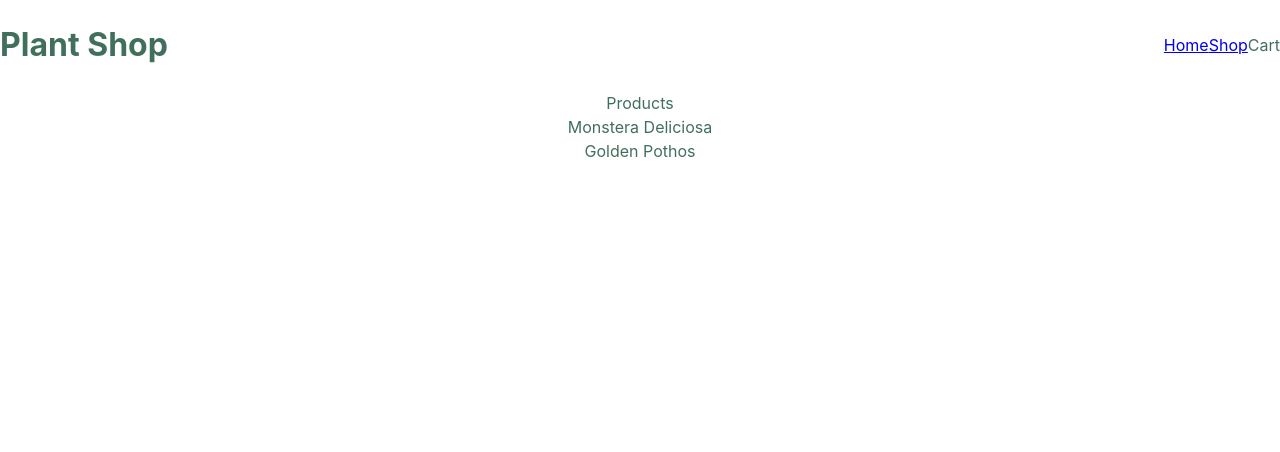
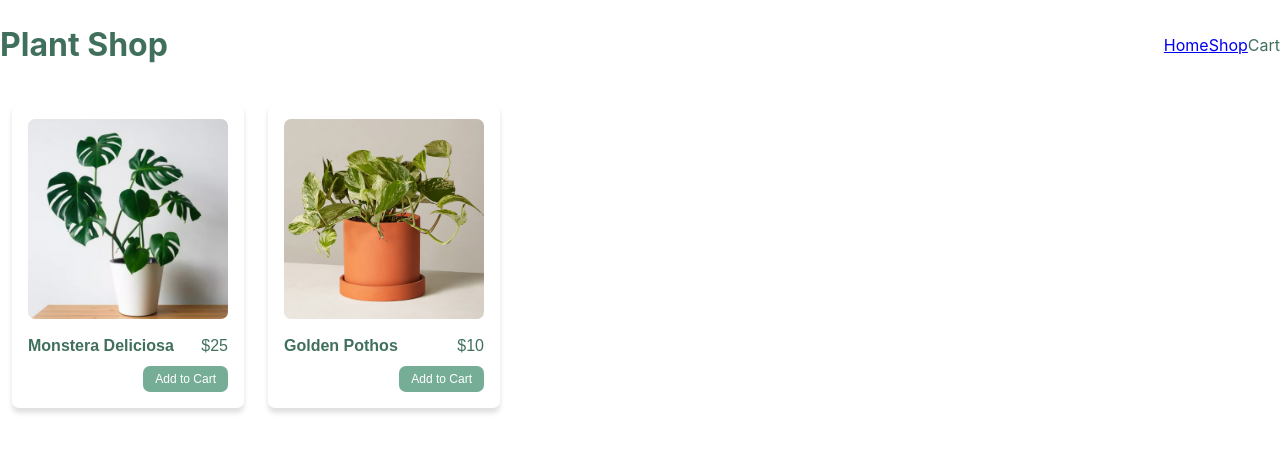
Before and after one commit to crolfs47/odin-react-shopping-cart, a React (Vite) app: page /products in a window 1280 px wide. Shown: the top 452 px of the page. Built offline with nearby package versions, Linux system fonts and the light colour scheme.

Commit message:
Create product cards, add styling

```diff
--- a/src/App.css
+++ b/src/App.css
@@ -1,5 +1,4 @@
 #root {
   max-width: 1280px;
   margin: 0 auto;
-  text-align: center;
 }
--- a/src/components/Product.jsx
+++ b/src/components/Product.jsx
@@ -1,12 +1,20 @@
 import "../styles/Product.css";
 
-const Product = ({item}) => {
-
+const Product = ({ item }) => {
   return (
     <>
-      <div>{item.name}</div>
+      <div className="product-card">
+        <img src={item.image} alt="" />
+        <div className="product-info-div">
+          <h4>{item.name}</h4>
+          <span>${item.price}</span>
+        </div>
+        <div className="product-button-div">
+          <button>Add to Cart</button>
+        </div>
+      </div>
     </>
-  )
-}
+  );
+};
 
 export default Product;
--- a/src/components/Products.jsx
+++ b/src/components/Products.jsx
@@ -7,8 +7,7 @@ const Products = () => {
 
   return (
     <>
-      <div>Products</div>
-      <div>
+      <div className="product-container">
         {products.map((product) => {
           return <Product item={product} key={product.id} />;
         })}
--- a/src/styles/Product.css
+++ b/src/styles/Product.css
@@ -0,0 +1,43 @@
+.product-card {
+  max-width: 15em;
+  background-color: #fff;
+  padding: 1em;
+  box-shadow: 0 5px 5px #e1e1e1;
+  font-family: Arial, Helvetica, sans-serif;
+  border-radius: 7px;
+  margin: 12px;
+}
+.product-card img {
+  width: 200px;
+  height: 200px;
+  object-fit: cover;
+  border-radius: 7px;
+}
+.product-card h4 {
+  margin: 0.5em 0;
+}
+.product-info-div {
+  font-size: 1em;
+  display: flex;
+  justify-content: space-between;
+  align-items: center;
+}
+
+.product-button-div {
+  display: flex;
+  justify-content: end;
+}
+
+.product-card button {
+  background-color:rgb(118, 173, 150);
+  color: white;
+  padding: 6px 12px;
+  border: none;
+  border-radius: 7px;
+  font-size: .75em;
+}
+
+.product-card:hover button {
+  cursor: pointer;
+  background-color: rgb(64, 112, 92);
+}
--- a/src/styles/Products.css
+++ b/src/styles/Products.css
@@ -0,0 +1,4 @@
+.product-container {
+  display: flex;
+  flex-wrap: wrap;
+}
```
